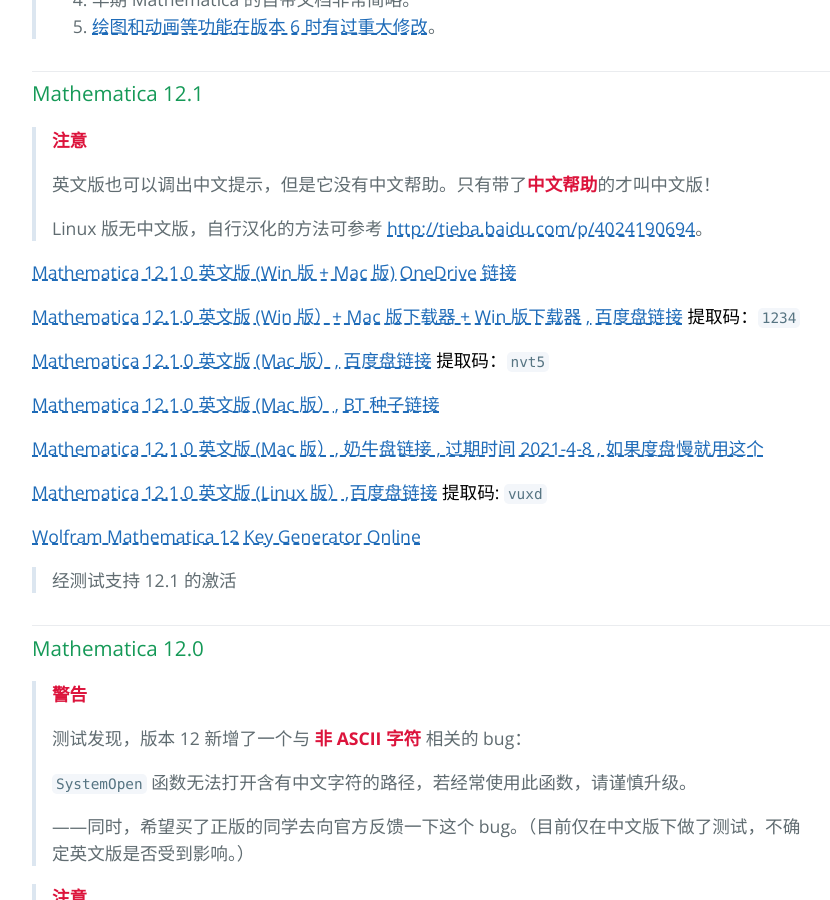
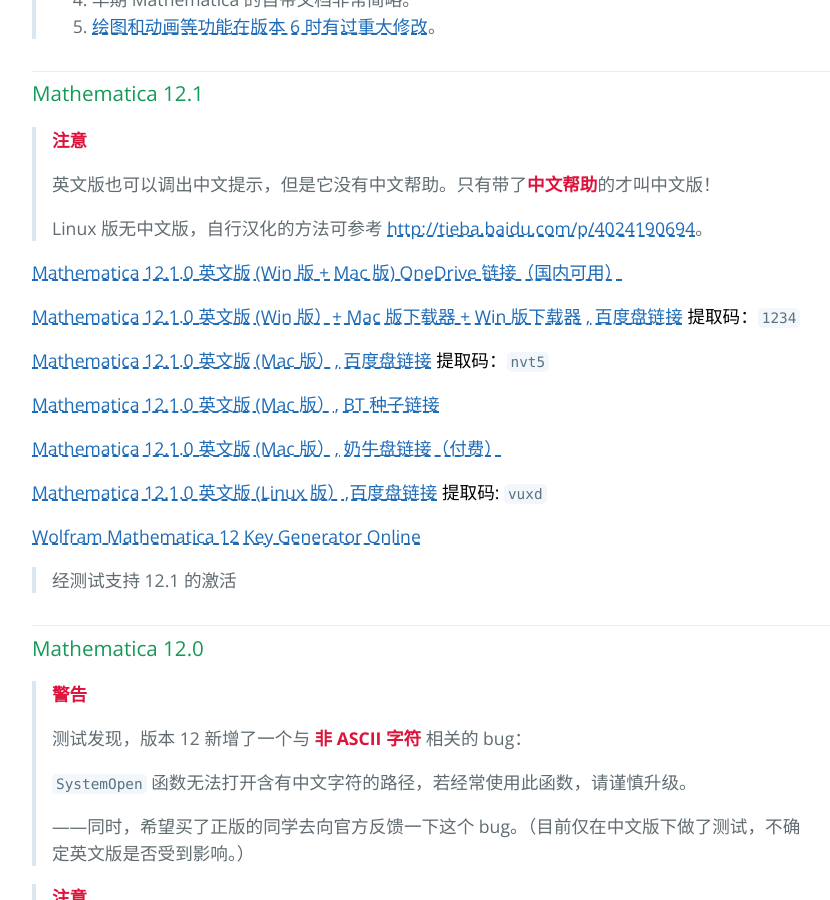
Before and after one commit to TieBaMma/InstallTutorial, a Jekyll site: the page built from index.md, in a window 1280 px wide and 900 px high, scrolled down 2366 px. Shown: the whole window, without its empty margins (192-1022 px from the left). Built offline with Jekyll 4.4.1, drawn with Linux system fonts in a browser that asks for light colours.

Commit message:
修改了 2 个链接
修改了 OneDrive 的链接，因为奶牛盘要付费了，加了说明。

```diff
--- a/index.md
+++ b/index.md
@@ -89,7 +89,7 @@
 >
 > Linux 版无中文版，自行汉化的方法可参考 <http://tieba.baidu.com/p/4024190694>。
 
-[Mathematica 12.1.0 英文版 (Win 版 + Mac 版) OneDrive 链接](http://wxyh.bilibli.icu/yunpan/%E6%88%91%E7%9A%84%E7%BD%91%E7%9B%98/software/mma12.1%E8%8B%B1%E6%96%87/)
+[Mathematica 12.1.0 英文版 (Win 版 + Mac 版) OneDrive 链接（国内可用）](http://wxyh.bilibli.icu/yunpan/onedrive/Software/study-software/Mathematica/)
 
 [Mathematica 12.1.0 英文版 (Win 版）+ Mac 版下载器 + Win 版下载器 , 百度盘链接](https://pan.baidu.com/s/1d8mwxiEFqNI7JO_-c8smyg) 提取码：`1234`
 
@@ -97,7 +97,7 @@
 
 [Mathematica 12.1.0 英文版 (Mac 版）, BT 种子链接](https://mac-torrents.io/wp-content/uploads/2020/03/Mathematica.12.1.0.mac-torrents.io_.zip.torrent)
 
-[Mathematica 12.1.0 英文版 (Mac 版）, 奶牛盘链接 , 过期时间 2021-4-8 , 如果度盘慢就用这个](https://zhengyq.cowtransfer.com/s/f505f8f4ccd943)
+[Mathematica 12.1.0 英文版 (Mac 版）, 奶牛盘链接（付费）](https://zhengyq.cowtransfer.com/s/f505f8f4ccd943)
 
 [Mathematica 12.1.0 英文版 (Linux 版）,百度盘链接](https://pan.baidu.com/s/13SA-sMbEQbzTNsKK-hxafw) 提取码: `vuxd`
 
```
